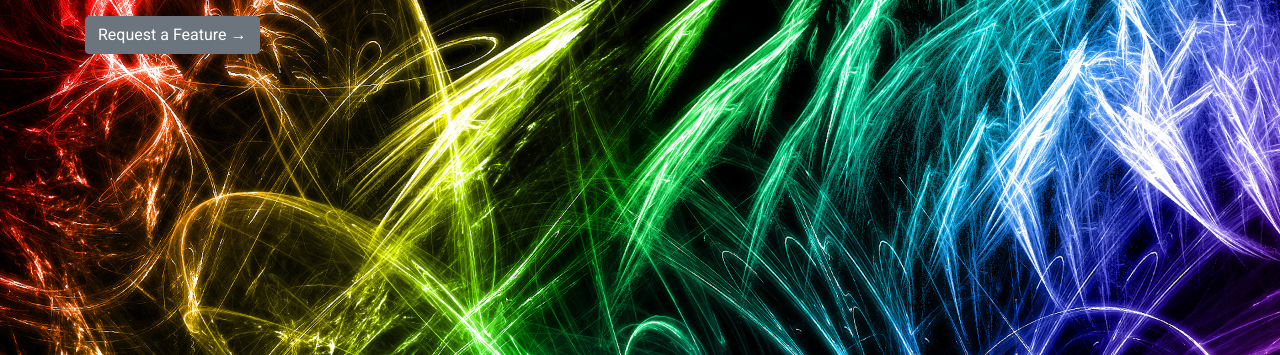
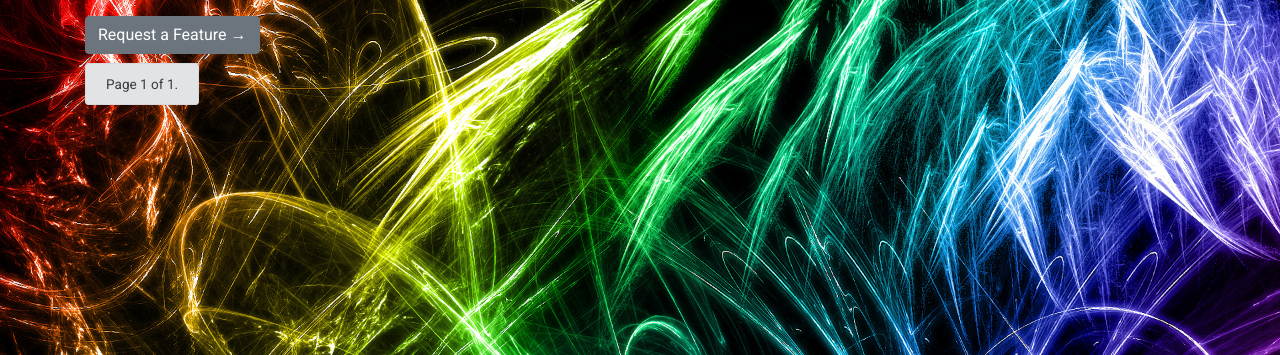
Before and after one commit to marius1989D/milestone-project-final, a Django app: page /features/features_list/ in a window 1280 px wide. Shown: the part 65-420 px from the top of the page. Run offline with Django 3.2, Linux system fonts and the light colour scheme; data that the repository does not hold is empty; some libraries are stand-ins or nearby versions.

Commit message:
fixed bug with pagination on the features list

```diff
--- a/features/views.py
+++ b/features/views.py
@@ -2,7 +2,7 @@
 from django.contrib.auth.models import User
 from django.urls import reverse, reverse_lazy
 from django.utils import timezone
-from django.core.paginator import Paginator, EmptyPage, PageNotAnInteger
+from django.core.paginator import Paginator
 from django.contrib import messages
 from django.http import HttpResponseRedirect
 from django.contrib.auth.decorators import login_required
@@ -19,7 +19,7 @@
 	features = Feature.objects.order_by('-created_on').all()
 	paginator = Paginator(features, 4)
 	page = request.GET.get('page')
-	feature = paginator.get_page(page)
+	features = paginator.get_page(page)
 	return render(request, 'features/features.html', {'features': features})
 
 def feature_detail(request, pk):
@@ -90,7 +90,7 @@
 		messages.success(request, 'Successfully deleted!')
 	else:
 		messages.error(request, 'You can\'t delete this!')
-		return redirect('features:feature_detail', pk=bug.pk)
+		return redirect('features:feature_detail', pk=feature.pk)
 
 	return redirect('features:features_list')
 
--- a/templates/features/features.html
+++ b/templates/features/features.html
@@ -1,11 +1,7 @@
 {% extends "base.html" %}
-
 {% block page_title %} Features Home {% endblock %}
-
 {% block content %}
-
 {% block feedback_messages %} {% include 'feedbackmessages.html' %} {% endblock feedback_messages %}
-
 <div class="container">
     <a href="{% url 'features:feature_add' %}" class="btn btn-secondary mt-3">Request a Feature &rarr;</a>
 </div>
@@ -31,31 +27,28 @@
                     <a href="{% url 'features:feature_detail' pk=feature.pk %}" class="btn btn-outline-dark">Read More &rarr;</a>
                     <span class="views">{{ feature.views }} <i class="fas fa-eye"></i></span>
                     <span class="views">{{ feature.likes }} <i class="fas fa-thumbs-up"></i> </span>
-
                 </div>
             </div>
             {% endfor %}
         </div>
         {% if user.is_authenticated %}
-            {% block sidebar %} {% include 'sidebar.html' %} {% endblock sidebar %}
+        {% block sidebar %} {% include 'sidebar.html' %} {% endblock sidebar %}
         {% endif %}
     </div>
     <div class="pagination">
-        {% if features.has_previous %}
-            <a class="btn btn-secondary" href="?page=1">First</a>
-            <a class="btn btn-secondary" href="?page={{ features.previous_page_number }}">&lt;</a>
-        {% endif %}
-        {% for num in features.paginator.page_range %}
-            {% if features.number == num %}
-                <a class="btn btn-secondary" href="?page={{ features.number }}"> {{ features.number }}</a>
-                {% elif num > features.number|add:'-2' and num < features.number|add:'2' %} <a class="btn btn-secondary" href="?page={{ num }}"> {{ num }}</a>
+        <span class="step-links">
+            {% if features.has_previous %}
+            <a class="btn btn-secondary" href="?page=1">&laquo; first</a>
+            <a class="btn btn-secondary" href="?page={{ features.previous_page_number }}">previous</a>
             {% endif %}
-        {% endfor %}
-            {% if feature.has_next %}
-                <a class="btn btn-secondary" href="?page={{ features.previous_page_number }}">&gt;</a>
-                <a class="btn btn-secondary" href="?page={{ feature.paginator.num_pages }}">last</a>
+            <span class="current alert alert-secondary small">
+                Page {{ features.number }} of {{ features.paginator.num_pages }}.
+            </span>
+            {% if features.has_next %}
+            <a class="btn btn-secondary" href="?page={{ features.next_page_number }}">next</a>
+            <a class="btn btn-secondary" href="?page={{ features.paginator.num_pages }}">last &raquo;</a>
             {% endif %}
+        </span>
     </div>
 </div>
-
 {% endblock %}
```
